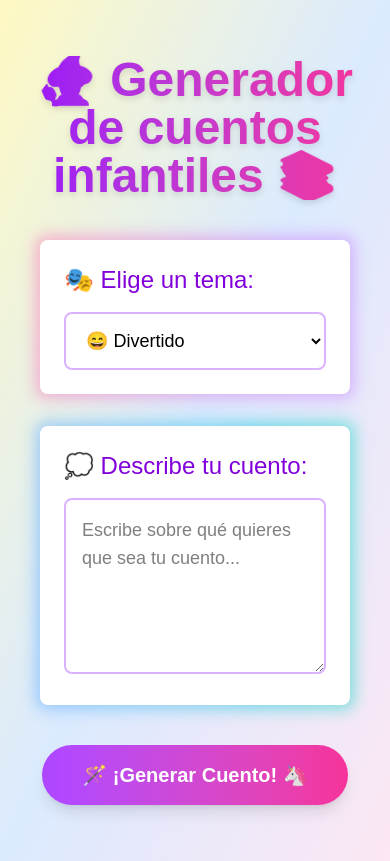
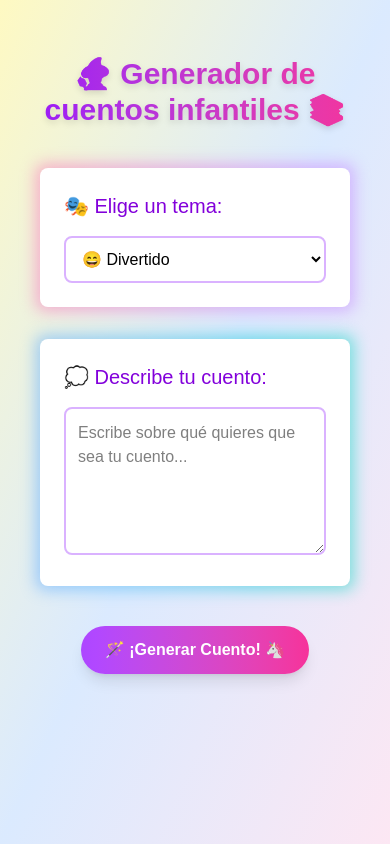
Before and after one commit to Arturo-J-Alva/generator-stories, a Next.js app: page / in a window 390 px wide. Built offline with nearby package versions, Linux system fonts and the light colour scheme.

Commit message:
refactor: Adjust typography and spacing for improved readability in StoryGeneratorForm and Home components

```diff
--- a/src/app/page.tsx
+++ b/src/app/page.tsx
@@ -198,7 +198,7 @@ export default function Home() {
   return (
     <div className="min-h-screen bg-gradient-to-br from-yellow-100 via-blue-100 to-pink-100 p-6">
       <main className="max-w-4xl mx-auto py-8">
-        <h1 className="text-5xl font-bold text-center mb-10 text-transparent bg-clip-text bg-gradient-to-r from-purple-600 to-pink-500 drop-shadow-md">
+        <h1 className="text-3xl md:text-5xl font-bold text-center mb-10 text-transparent bg-clip-text bg-gradient-to-r from-purple-600 to-pink-500 drop-shadow-md">
           🧙‍♂️ Generador de cuentos infantiles 📚
         </h1>
 
@@ -214,7 +214,7 @@ export default function Home() {
               <div className="flex flex-col items-center justify-center">
                 <div className="flex items-center mb-4">
                   <div className="animate-spin rounded-full h-12 w-12 border-b-2 border-purple-500"></div>
-                  <span className="ml-4 text-xl text-purple-700">Generando tu cuento mágico...</span>
+                  <span className="ml-4 text-base md:text-xl text-purple-700">Generando tu cuento mágico...</span>
                 </div>
 
                 {streamedContent && (
@@ -246,7 +246,7 @@ export default function Home() {
                     {isGeneratingImage ? (
                       <div className="flex flex-col items-center justify-center h-full">
                         <div className="animate-spin rounded-full h-12 w-12 border-b-2 border-purple-500 mb-4"></div>
-                        <span className="text-purple-700">Creando ilustración...</span>
+                        <span className="text-sm md:text-base text-purple-700">Creando ilustración...</span>
                       </div>
                     ) : generatedImage ? (
                       <div className="relative w-full h-64 md:h-80">
--- a/src/components/StoryGeneratorForm.tsx
+++ b/src/components/StoryGeneratorForm.tsx
@@ -66,7 +66,7 @@ export default function StoryGeneratorForm({ onSubmit, submissionCompleted = fal
             <div className="relative">
                 <div className="absolute -inset-1 bg-gradient-to-r from-pink-400 to-purple-400 rounded-lg blur opacity-50"></div>
                 <div className="relative bg-white p-6 rounded-lg">
-                    <label htmlFor="theme" className="block text-2xl font-medium text-purple-700 mb-4">
+                    <label htmlFor="theme" className="block text-xl md:text-2xl font-medium text-purple-700 mb-4">
                         🎭 Elige un tema:
                     </label>
                     <select
@@ -74,7 +74,7 @@ export default function StoryGeneratorForm({ onSubmit, submissionCompleted = fal
                         name="theme"
                         value={formData.theme}
                         onChange={handleChange}
-                        className="w-full p-4 rounded-lg border-2 border-purple-300 focus:border-purple-500 focus:ring focus:ring-purple-200 text-lg"
+                        className="w-full p-3 md:p-4 rounded-lg border-2 border-purple-300 focus:border-purple-500 focus:ring focus:ring-purple-200 text-base md:text-lg"
                     >
                         <option value="divertido">😄 Divertido</option>
                         <option value="dormir">🌙 Para dormir</option>
@@ -87,7 +87,7 @@ export default function StoryGeneratorForm({ onSubmit, submissionCompleted = fal
             <div className="relative">
                 <div className="absolute -inset-1 bg-gradient-to-r from-blue-400 to-teal-400 rounded-lg blur opacity-50"></div>
                 <div className="relative bg-white p-6 rounded-lg">
-                    <label htmlFor="storyPrompt" className="block text-2xl font-medium text-purple-700 mb-4">
+                    <label htmlFor="storyPrompt" className="block text-xl md:text-2xl font-medium text-purple-700 mb-4">
                         💭 Describe tu cuento:
                     </label>
                     <textarea
@@ -96,7 +96,7 @@ export default function StoryGeneratorForm({ onSubmit, submissionCompleted = fal
                         value={formData.storyPrompt}
                         onChange={handleChange}
                         rows={5}
-                        className="w-full p-4 rounded-lg border-2 border-purple-300 focus:border-purple-500 focus:ring focus:ring-purple-200 text-lg"
+                        className="w-full p-3 md:p-4 rounded-lg border-2 border-purple-300 focus:border-purple-500 focus:ring focus:ring-purple-200 text-base md:text-lg"
                         placeholder="Escribe sobre qué quieres que sea tu cuento..."
                     ></textarea>
                 </div>
@@ -106,7 +106,7 @@ export default function StoryGeneratorForm({ onSubmit, submissionCompleted = fal
                 <button
                     type="submit"
                     disabled={isDisabledButton}
-                    className={`inline-block px-10 py-4 text-white font-bold text-xl rounded-full transform transition
+                    className={`inline-block px-6 py-3 md:px-10 md:py-4 text-white font-bold text-base md:text-xl rounded-full transform transition
                     ${isDisabledButton
                         ? 'bg-gradient-to-r from-gray-400 to-gray-500 opacity-70 cursor-not-allowed shadow-md'
                         : 'bg-gradient-to-r from-purple-500 to-pink-500 shadow-lg hover:shadow-xl hover:-translate-y-1 hover:scale-105'
@@ -115,7 +115,7 @@ export default function StoryGeneratorForm({ onSubmit, submissionCompleted = fal
                     {isSubmitting
                         ? '⏳ Generando...'
                         : isGeneratingHistory
-                            ? '🔄 Procesando historia...'
+                            ? '🔄 Procesando...'
                             : '🪄 ¡Generar Cuento! 🦄'}
                 </button>
             </div>
```
